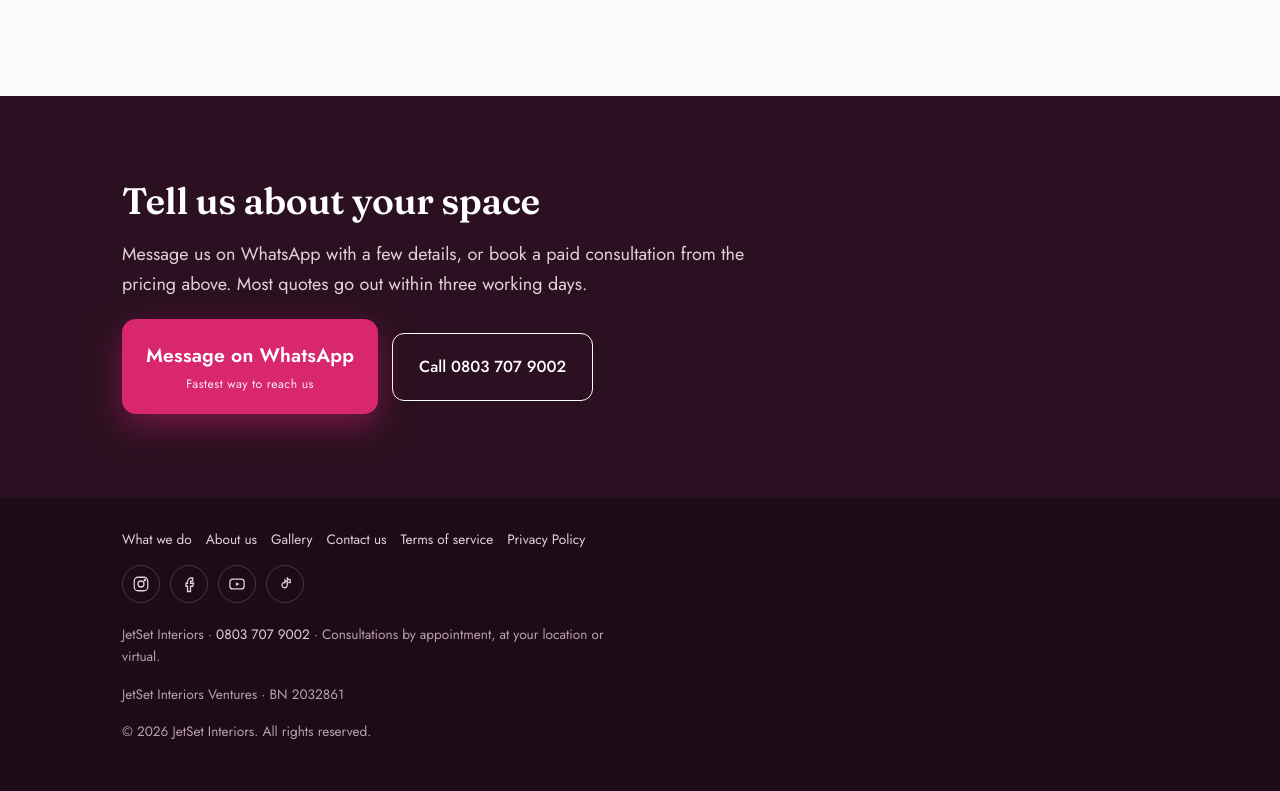
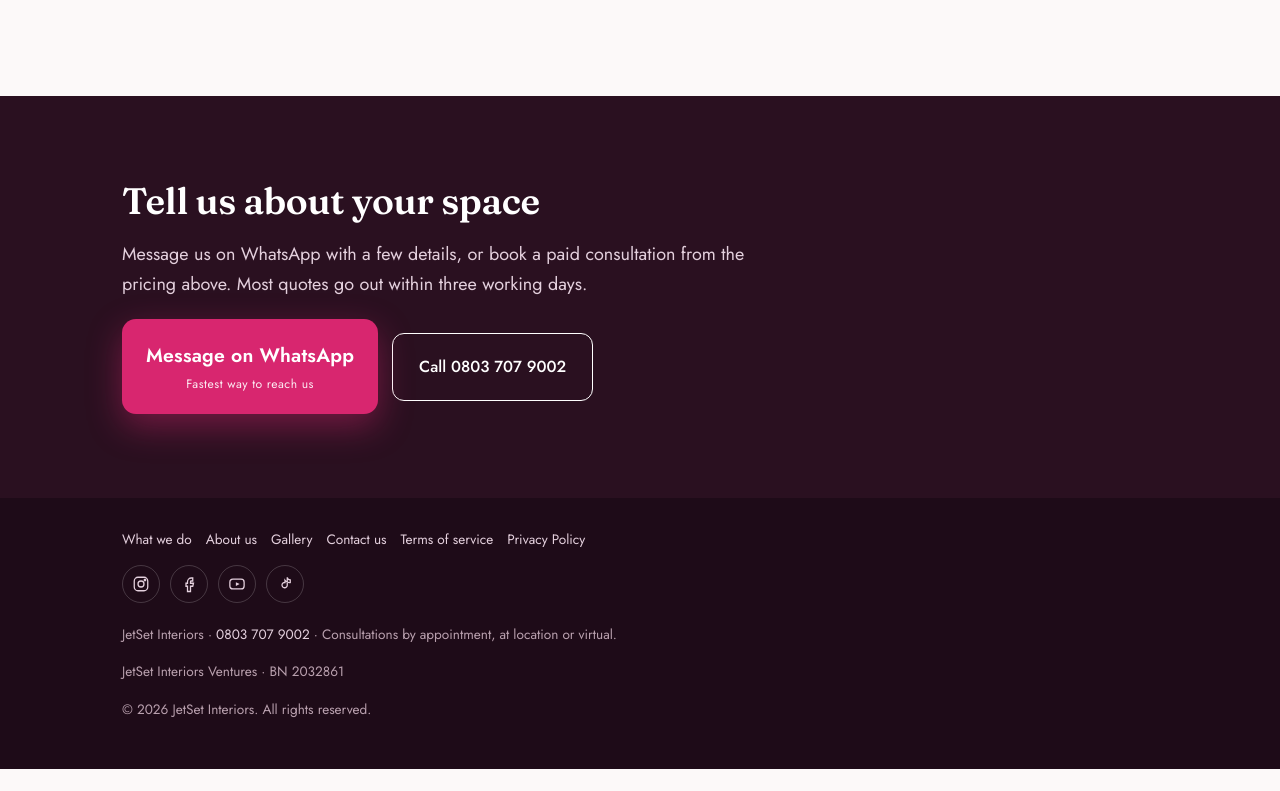
Before and after one commit to Manbeejay/jetset-interiors-site, a plain HTML site: page index.html in a window 1280 px wide. Shown: the part 6497-7288 px from the top of the page. After the commit the page ends 7266 px from the top, so only its background shows below. Drawn offline with Linux system fonts and the light colour scheme.

Commit message:
Modify consultation wording in footer
Updated the wording for consultations in the footer.

```diff
--- a/index.html
+++ b/index.html
@@ -776,7 +776,7 @@ footer .fnav{display:flex;flex-wrap:wrap;gap:14px;margin:0 0 14px;padding:0;list
         <svg viewBox="0 0 24 24" fill="none" stroke="currentColor" stroke-width="1.7" aria-hidden="true"><path d="M15 3v10.5a3.5 3.5 0 1 1-3-3.46V7a7 7 0 0 0 7 3V6.5A4 4 0 0 1 15 3z"/></svg>
       </a>
     </div>
-    <p>JetSet Interiors &middot; <a href="tel:+2348037079002">0803 707 9002</a> &middot; Consultations by appointment, at your location or virtual.</p>
+    <p>JetSet Interiors &middot; <a href="tel:+2348037079002">0803 707 9002</a> &middot; Consultations by appointment, at location or virtual.</p>
     <p>JetSet Interiors Ventures &middot; BN 2032861</p>
     <p>&copy; <span id="yr">2026</span> JetSet Interiors. All rights reserved.</p>
   </div>
```
